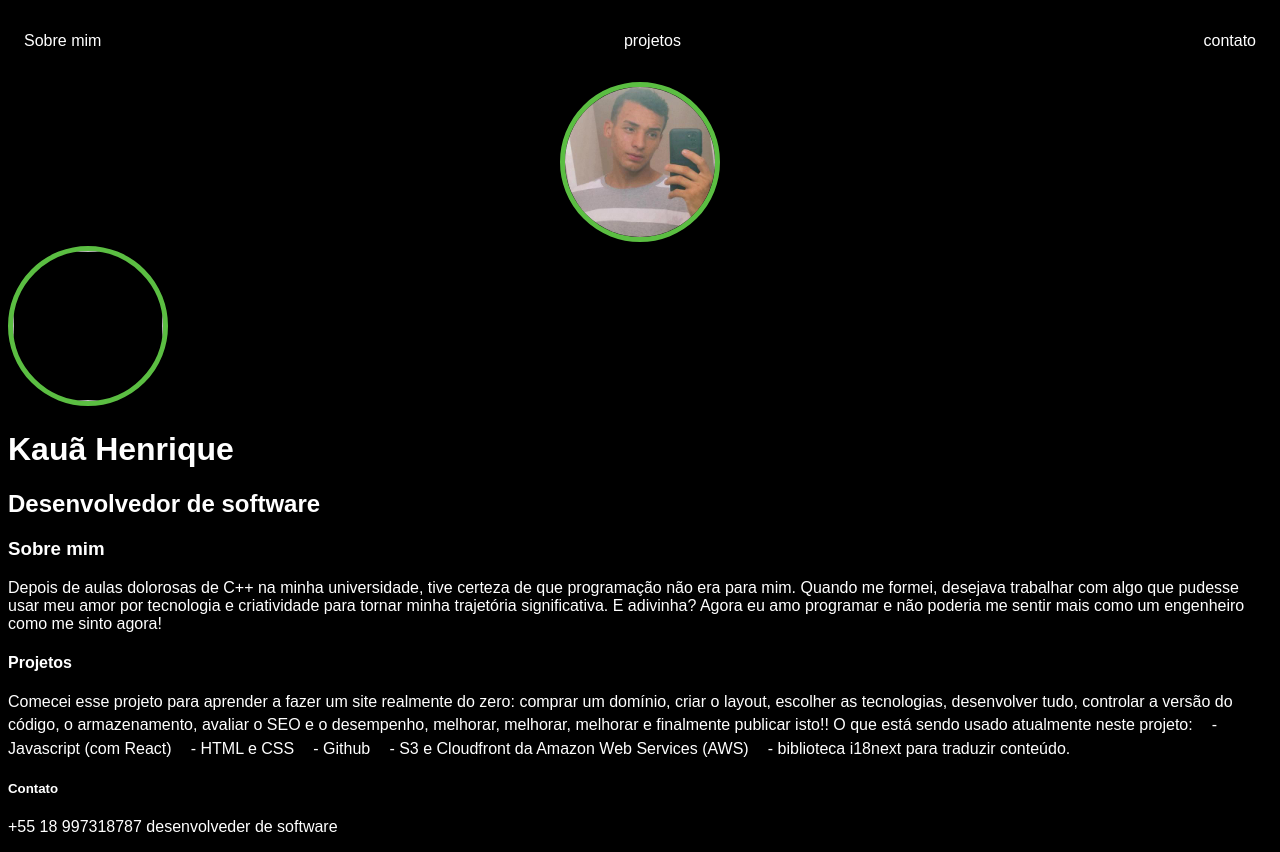
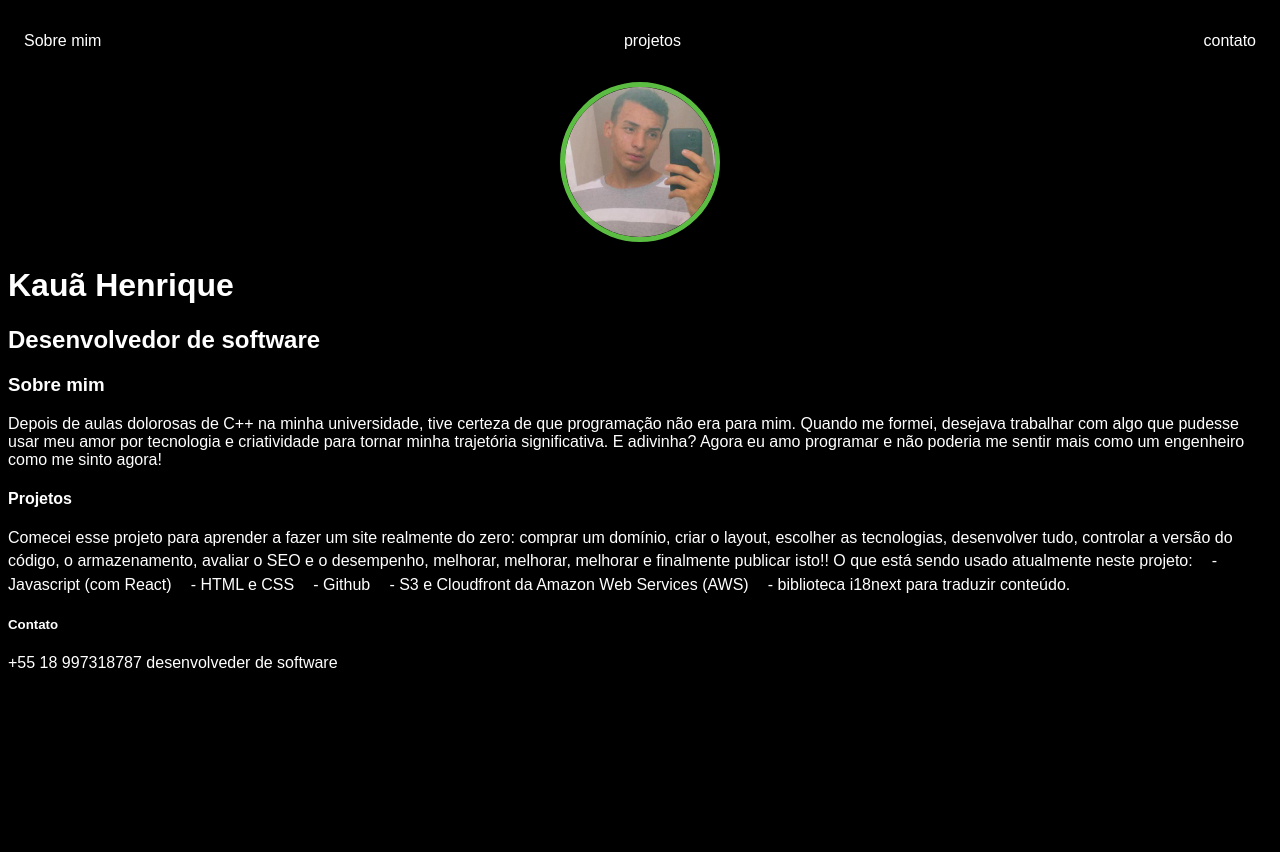
Before and after one commit to kauhelima/MLW2023, a plain HTML site: page index.html in a window 1280 px wide. After the commit the page ends 800 px from the top, so only its background shows below. Drawn offline with Linux system fonts and the light colour scheme.

Commit message:
paginas de conteudo

```diff
--- a/index.html
+++ b/index.html
@@ -25,7 +25,7 @@
 
     <header>
         <div class="center">
-            <img src="img/kauazin.jpg"></header><img>
+            <img src="img/kauazin.jpg"></header>
         </div>
         <h1>Kauã Henrique</h1>
         <h2>Desenvolvedor de software</h2>
```
